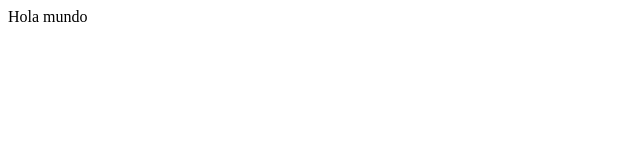
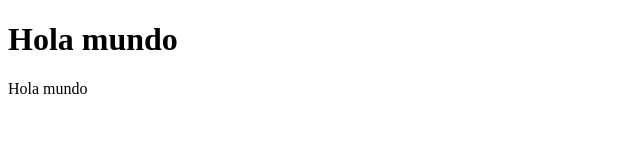
Before and after one commit to IngJordanMichael/Loguin, a plain HTML site: page index.html in a window 1280 px wide. Shown: the whole page, without its empty margins (0-640 px from the left). Drawn offline with Linux system fonts and the light colour scheme.

Commit message:
hora el index html tien codigo html

```diff
--- a/index.html
+++ b/index.html
@@ -4,9 +4,10 @@
     <meta charset="UTF-8">
     <meta http-equiv="X-UA-Compatible" content="IE=edge">
     <meta name="viewport" content="width=device-width, initial-scale=1.0">
-    <title>Document</title>
+    <title>MI primera pagina web</title>
 </head>
 <body>
+    <h1>Hola mundo</h1>
     <script src="app.js"></script>
 </body>
 </html>
```
